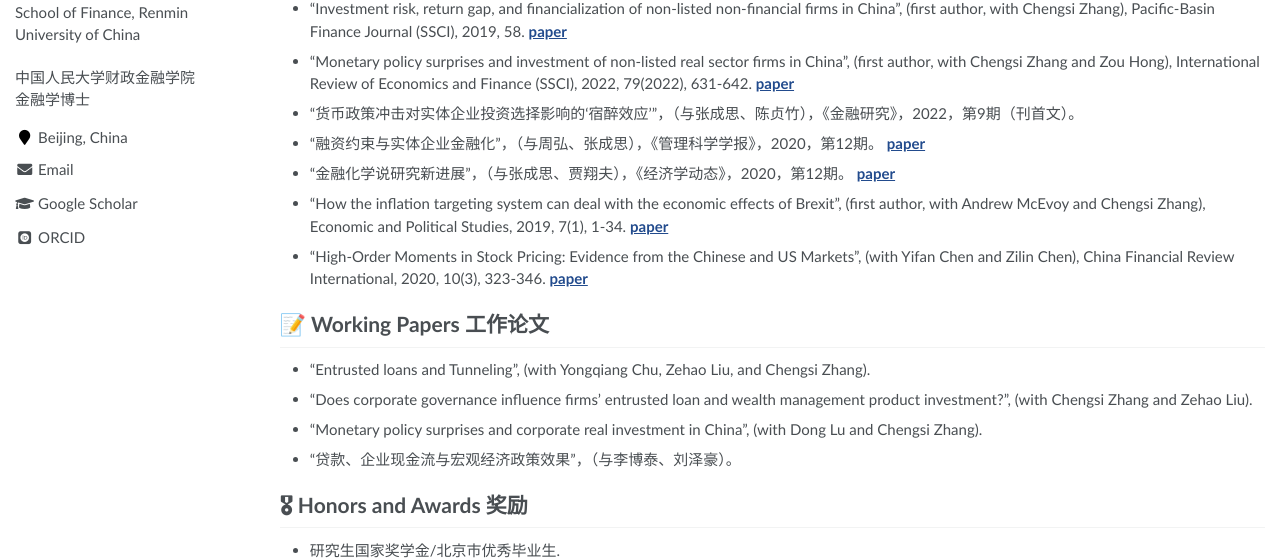
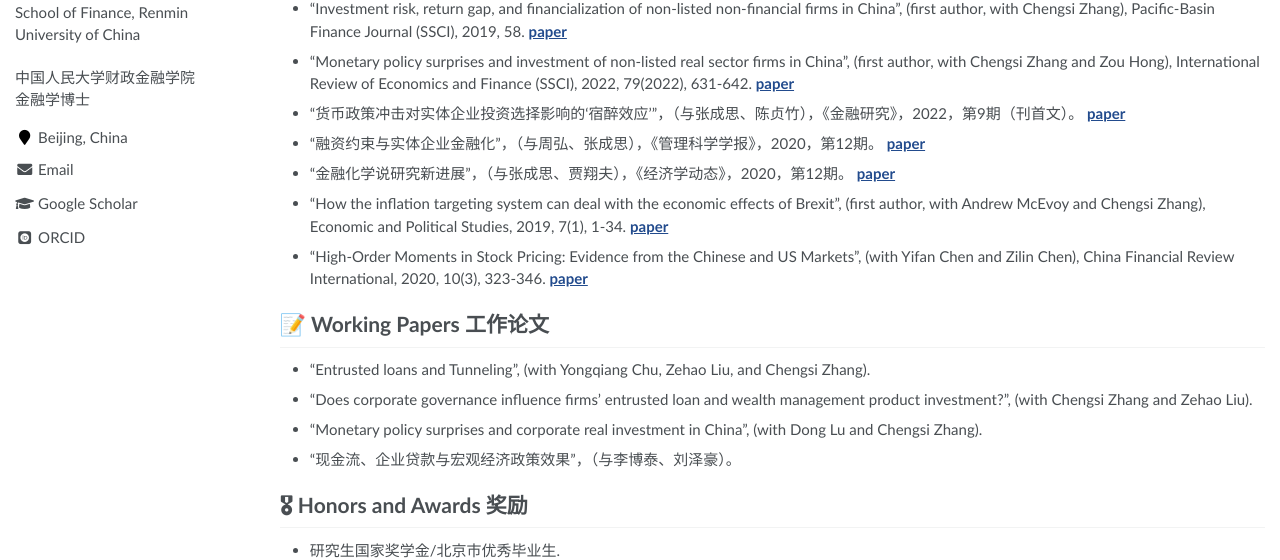
Before and after one commit to TangHuoqing/tanghq.github.io, a Jekyll site: the page built from _pages/about.md, in a window 1280 px wide and 1333 px high. Shown: the part 335-895 px from the top of the window. Built offline with Jekyll 4.4.1, drawn with Linux system fonts in a browser that asks for light colours; some web fonts are replaced.

Commit message:
Update about.md

```diff
--- a/_pages/about.md
+++ b/_pages/about.md
@@ -31,7 +31,7 @@ redirect_from:
 
 - “Monetary policy surprises and investment of non-listed real sector firms in China”, (first author, with Chengsi Zhang and Zou Hong), International Review of Economics and Finance (SSCI), 2022, 79(2022), 631-642.   [**paper**](https://www.sciencedirect.com/science/article/abs/pii/S1059056022000302)
 
-- “货币政策冲击对实体企业投资选择影响的‘宿醉效应’”，（与张成思、陈贞竹），《金融研究》，2022，第9期（刊首文）。
+- “货币政策冲击对实体企业投资选择影响的‘宿醉效应’”，（与张成思、陈贞竹），《金融研究》，2022，第9期（刊首文）。 [**paper**](http://www.jryj.org.cn/CN/abstract/abstract1090.shtml)
 
 - “融资约束与实体企业金融化”，（与周弘、张成思），《管理科学学报》，2020，第12期。   [**paper**](http://jmsc.tju.edu.cn/jmsc/article/abstract/20201207?st=article_issue)
 
@@ -48,7 +48,7 @@ redirect_from:
 
 - “Monetary policy surprises and corporate real investment in China”, (with Dong Lu and Chengsi Zhang).
 
-- “贷款、企业现金流与宏观经济政策效果”，（与李博泰、刘泽豪）。
+- “现金流、企业贷款与宏观经济政策效果”，（与李博泰、刘泽豪）。
 
 # 🎖 Honors and Awards 奖励
 - 研究生国家奖学金/北京市优秀毕业生.
```
